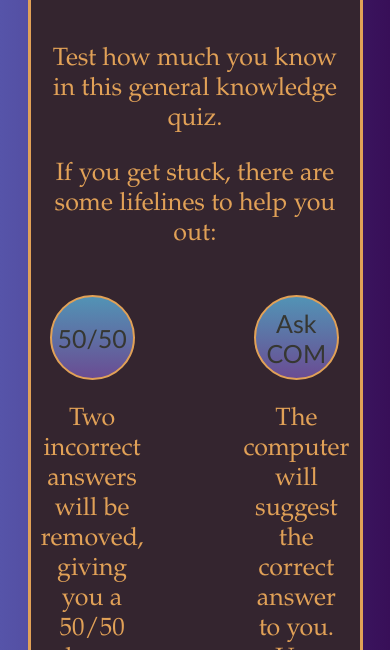
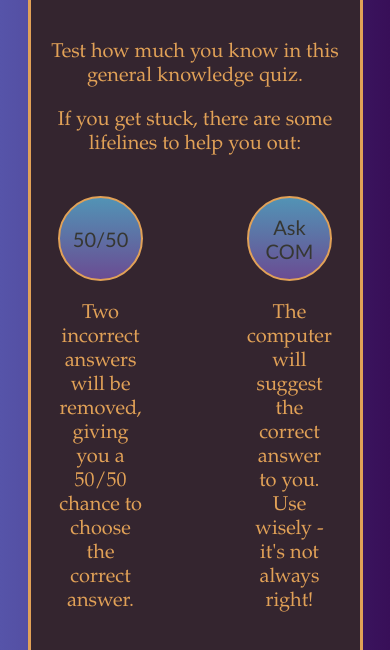
Before and after one commit to Megan-0401/browser-quiz-game, a website built with Vite: page index.html in a window 390 px wide. Shown: the part 153-803 px from the top of the page. Built offline with nearby package versions, Linux system fonts and the light colour scheme.

Commit message:
Updating styling of mobile layout

```diff
--- a/src/_typography.scss
+++ b/src/_typography.scss
@@ -12,7 +12,7 @@ $lg-message-font-size: 40px;
 $s-header-font-size: 35px;
 $s-question-font-size: 30px;
 $s-button-font-size: 32px;
-$s-button-font-size-2: 25px;
+$s-button-font-size-2: 20px;
 $s-message-font-size: 38px;
 
 // both
--- a/src/style.scss
+++ b/src/style.scss
@@ -61,7 +61,7 @@ p {
 }
 #lifelineInstructions {
 	display: flex;
-	justify-content: space-around;
+	gap: 1vw;
 }
 .instructionContainer {
 	display: flex;
```
